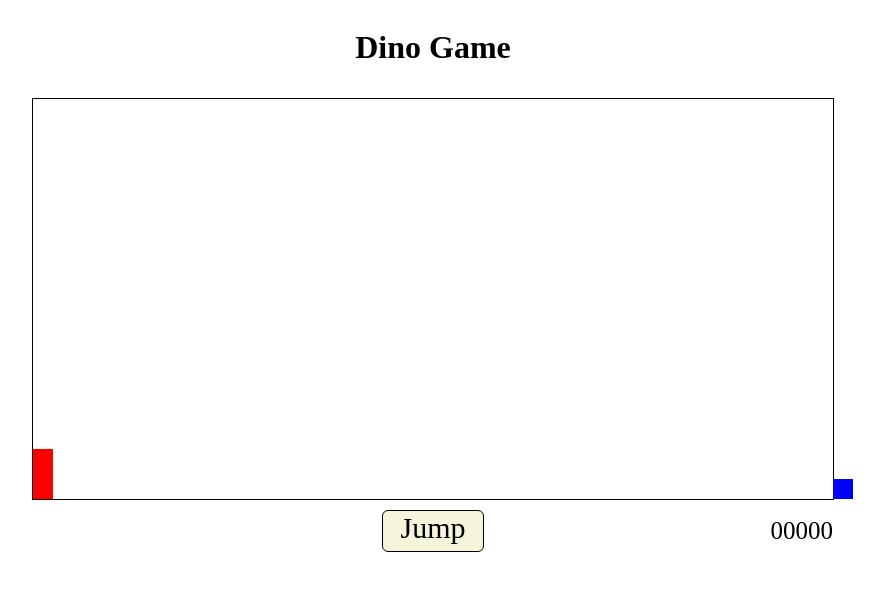
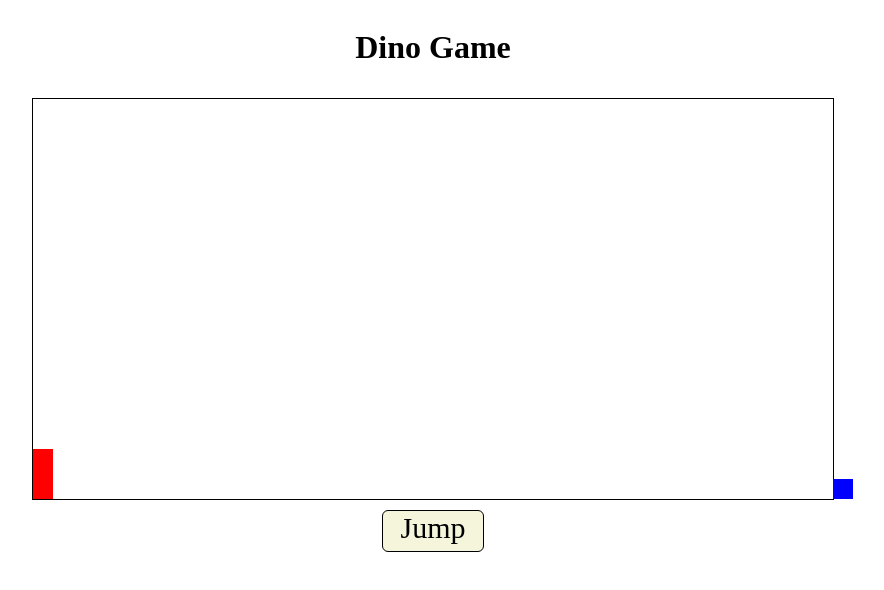
Before and after one commit to AdmiralKeso/Dino-Jump, a plain HTML site: page index.html in a window 1280 px wide. Shown: the whole page, without its empty margins (207-1091 px from the left). Drawn offline with Linux system fonts and the light colour scheme.

Commit message:
Remove: score numbers

```diff
--- a/index.html
+++ b/index.html
@@ -14,7 +14,7 @@
     </div>
     <div class="row">
     <div id="jump-btn">Jump</div>
-    <div id="score">00000</div>
+    <div id="score"></div>
 </div>
 </div>
     <script src="script.js"></script>
```
